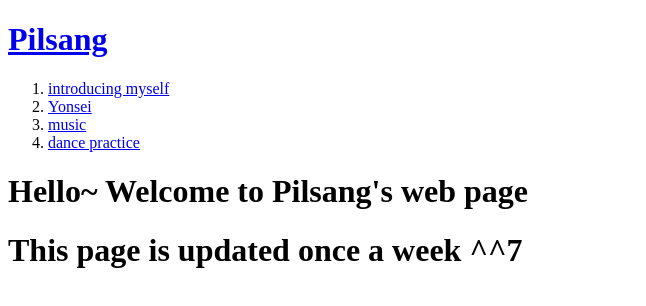
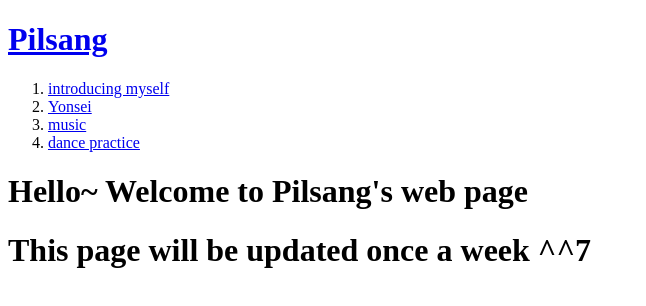
Before and after one commit to artistfeels/artistfeels1, a plain HTML site: page index.html in a window 1280 px wide. Shown: the whole page, without its empty margins (0-646 px from the left). Drawn offline with Linux system fonts and the light colour scheme.

Commit message:
Add files via upload

```diff
--- a/index.html
+++ b/index.html
@@ -14,5 +14,5 @@
   <li><a href="5.html">dance practice</a></li>
 </ol>
 <h1>Hello~ Welcome to Pilsang's web page</h1>
-<h1>This page is updated once a week ^^7</h1>
+<h1>This page will be updated once a week ^^7</h1>
 </body>
```
